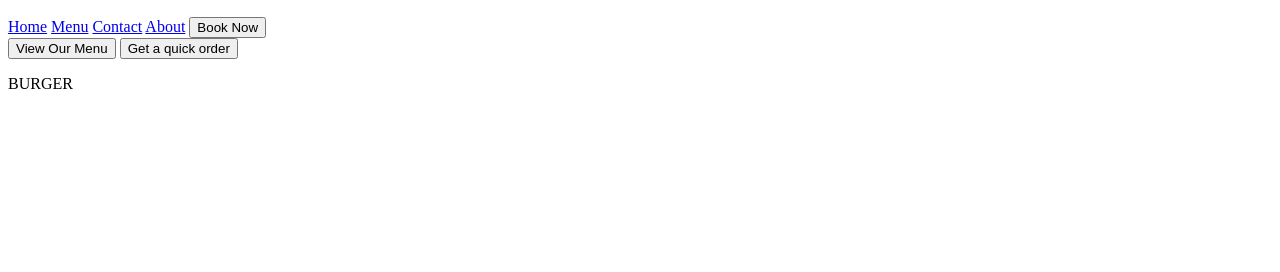
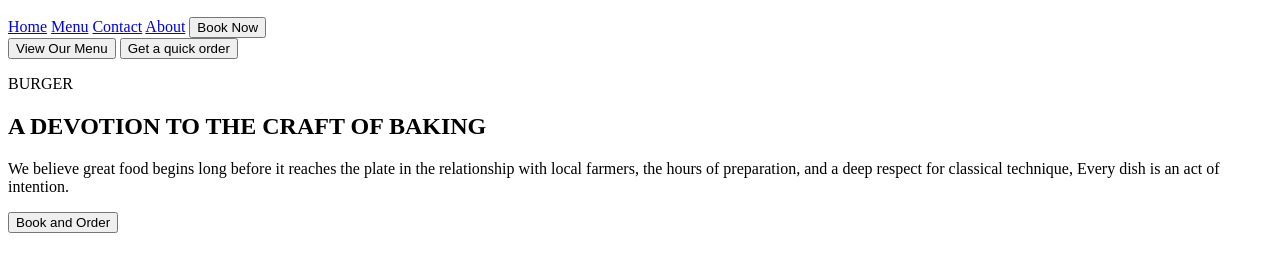
Before and after one commit to wisdomnotai/restaurant-landing-page, a plain HTML site: page src/index.html in a window 1280 px wide. Shown: the part 50-322 px from the top of the page. Drawn offline with Linux system fonts and the light colour scheme.

Commit message:
creating the about section

```diff
--- a/src/index.html
+++ b/src/index.html
@@ -23,6 +23,17 @@
         <p class="hero-text">BURGER</p>
     </div>
     </section>
+    <section class="about">
+        <div class="side">
+        <h1 class="about-heading">A DEVOTION TO THE CRAFT OF BAKING</h1>
+        <P class="about-text">We believe great food begins long before it reaches the plate
+            in the relationship with local farmers, the hours of preparation, and a deep respect
+            for classical technique, Every dish is an act of intention.
+        </P>
+        <button class="about-cta">Book and Order</button>
+        </div>
+    </section>
+
 
 </body>
 </html>
```
